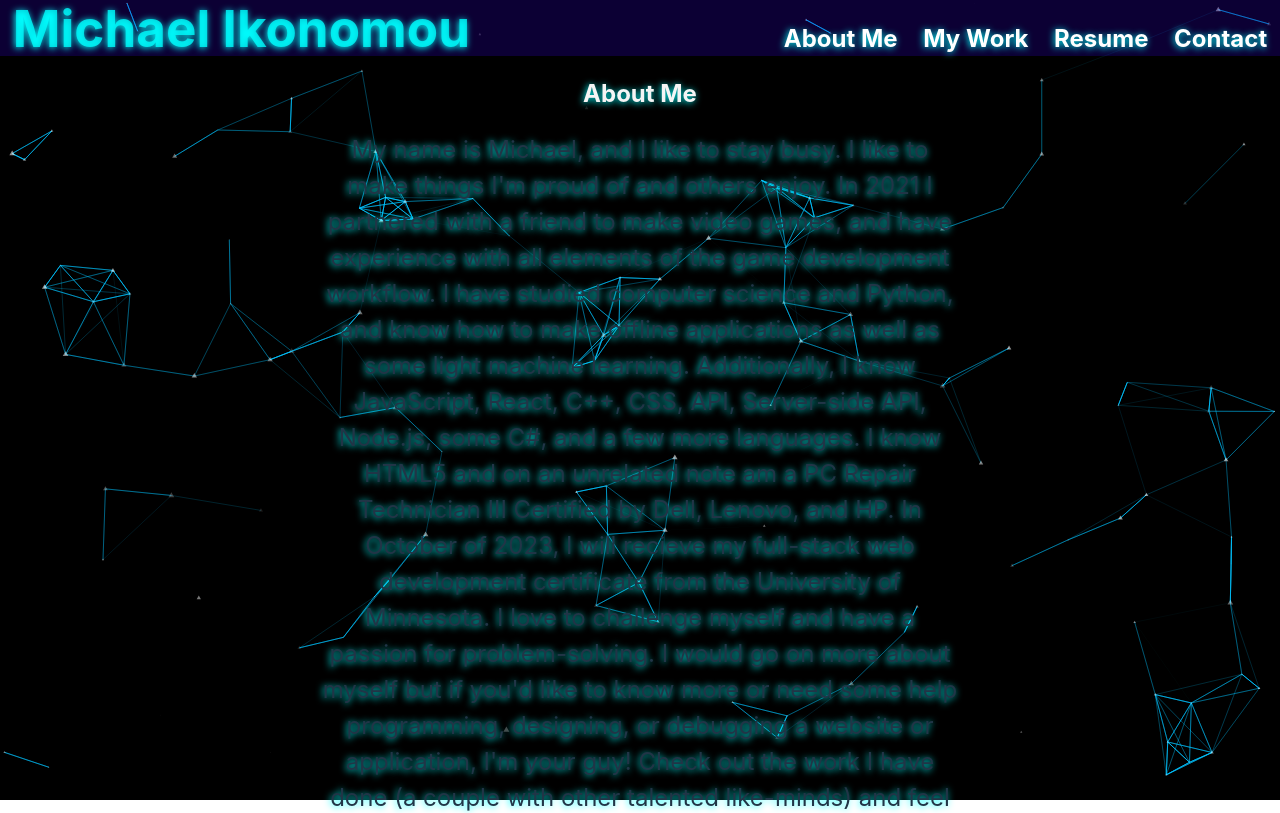
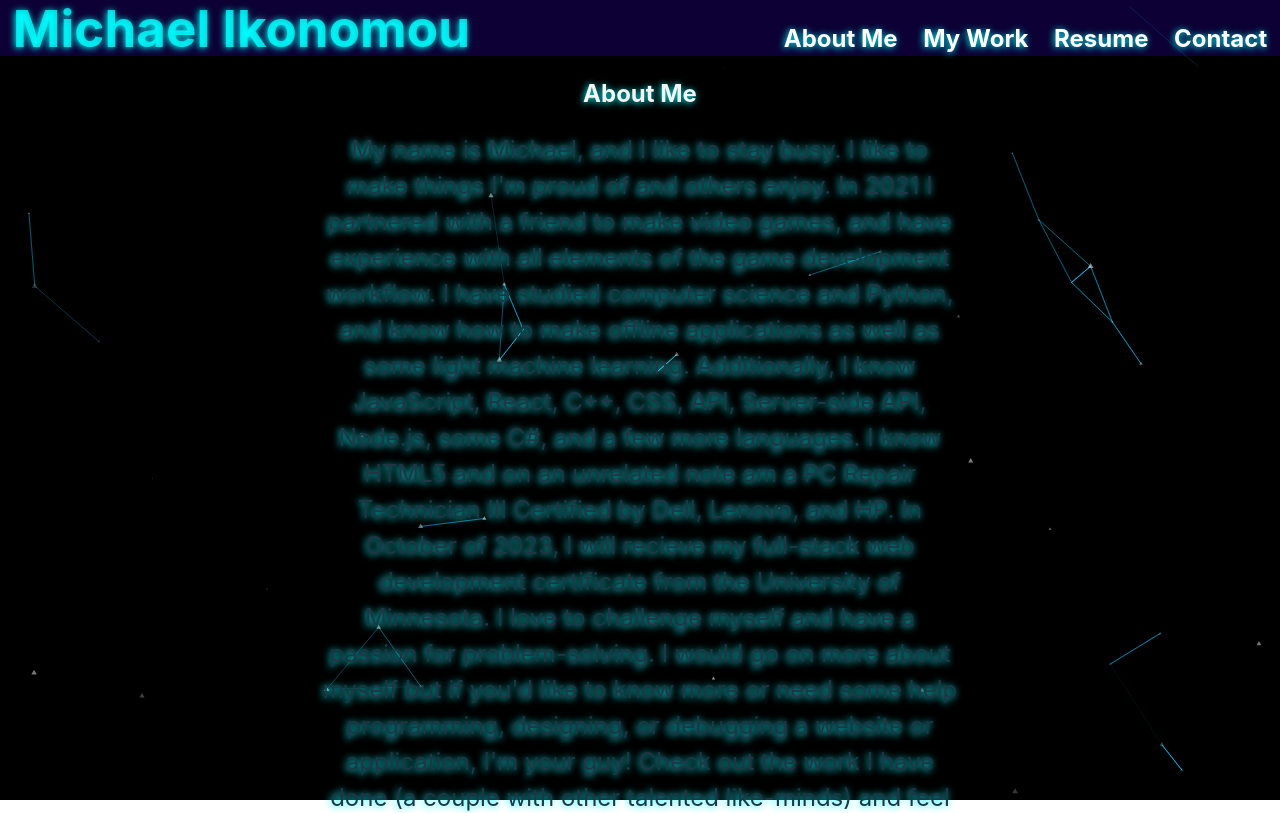
Before and after one commit to IkonicRes/MyPortfolio, a React (Vite) app: page / in a window 1280 px wide. Shown: the top 813 px of the page. Built offline with nearby package versions, Linux system fonts and the light colour scheme.

Commit message:
more tweaks

```diff
--- a/src/Pages/MainLayout/index.jsx
+++ b/src/Pages/MainLayout/index.jsx
@@ -76,9 +76,9 @@ export default function MainLayout() {
             number: {
               density: {
                 enable: true,
-                area: 1500,
+                area: 2000,
               },
-              value: 200, // Increase the number of particles for a denser lightning effect
+              value: 100, // Increase the number of particles for a denser lightning effect
             },
             opacity: {
               value: .6,
```
